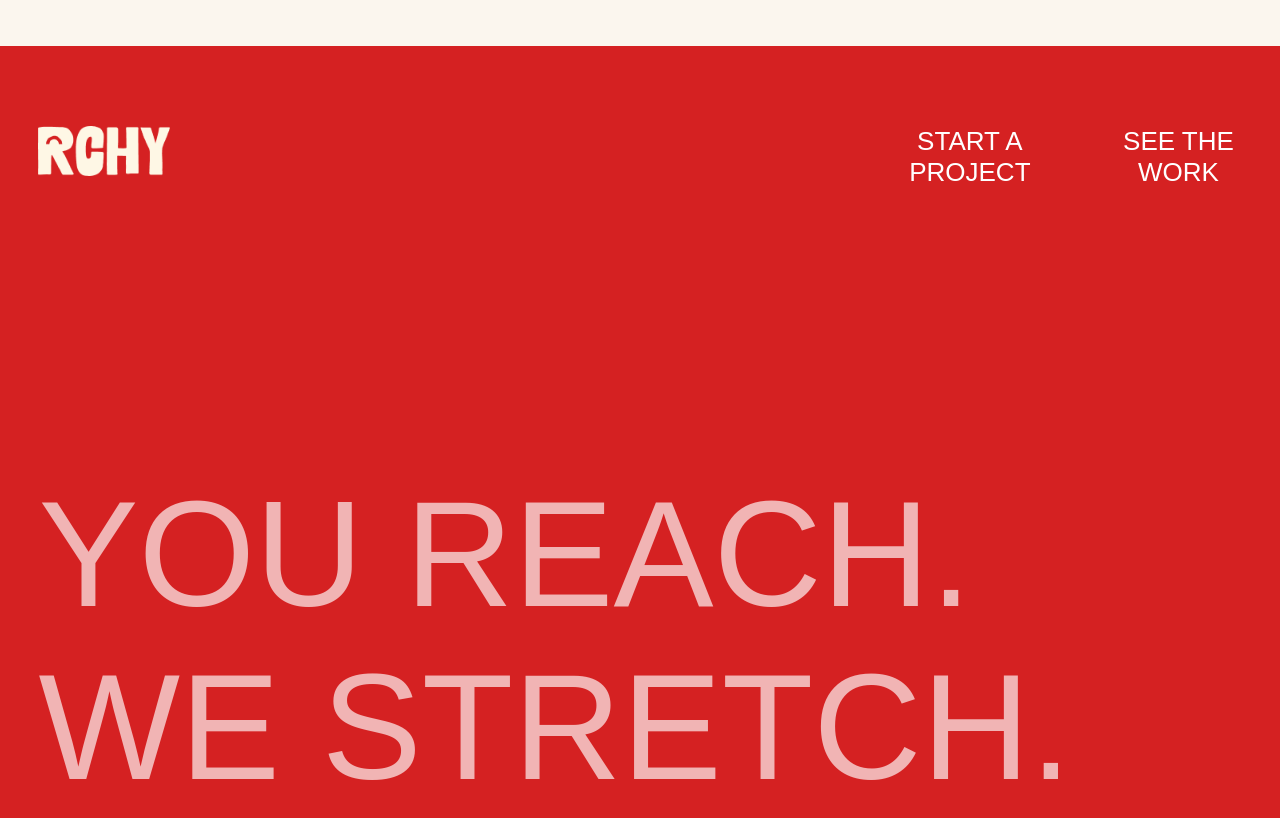
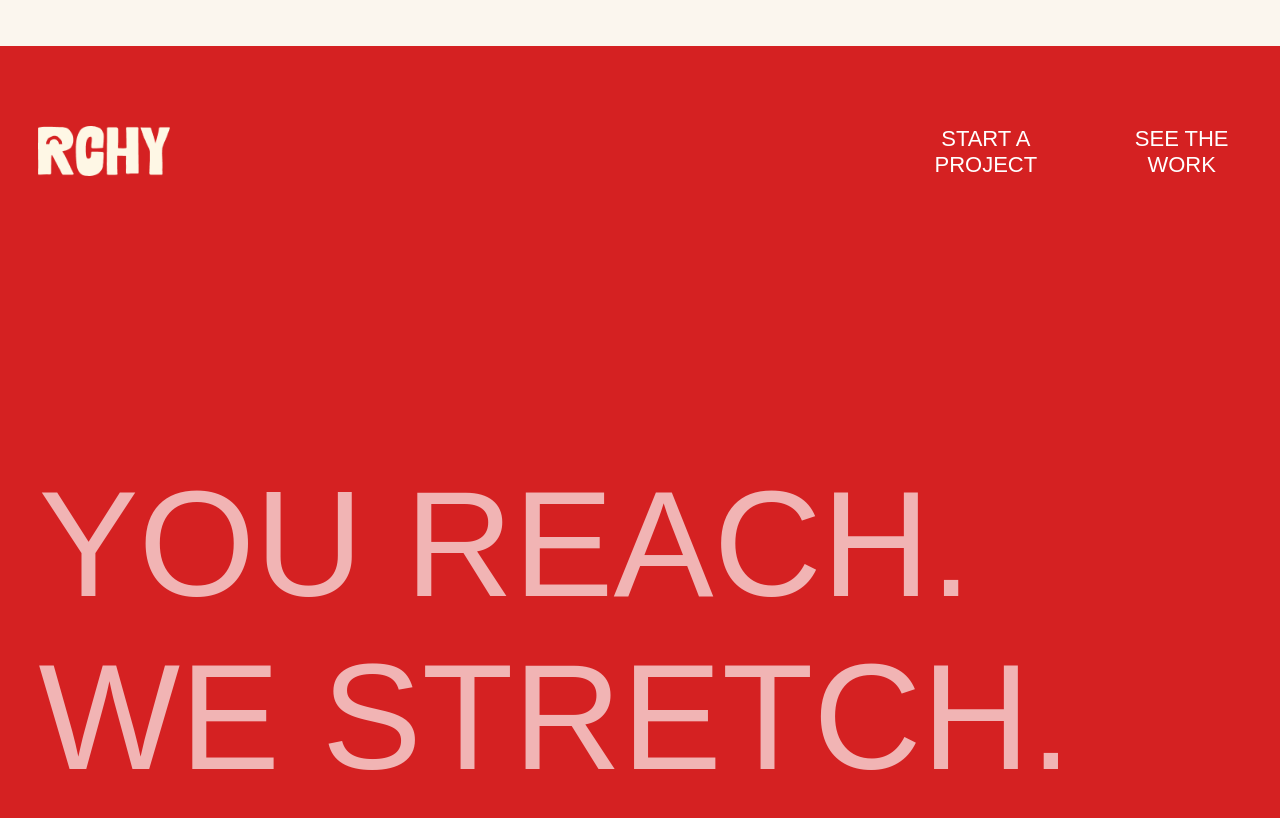
Before and after one commit to annaskhan-dev/RCHYstudio, a React (Vite) app: page / in a window 1280 px wide. Shown: the part 5940-6758 px from the top of the page. Built offline with nearby package versions, Linux system fonts and the light colour scheme; a web font is replaced by a local one.

Commit message:
adding things

```diff
--- a/src/components/footer.module.css
+++ b/src/components/footer.module.css
@@ -22,7 +22,7 @@ nav {
 }
 
 .buttondiv {
-  margin-left: 48vw;
+  margin-left: 50vw;
   display: flex;
 }
 
@@ -31,8 +31,8 @@ button {
   border: none;
   color: white;
   font-family: "General Sans", sans-serif; /* Added fallback */
-  margin-right: 10px;
-  font-size: 26px;
+  margin-right: 15px;
+  font-size: 22px;
 }
 
 .footertext {
```
